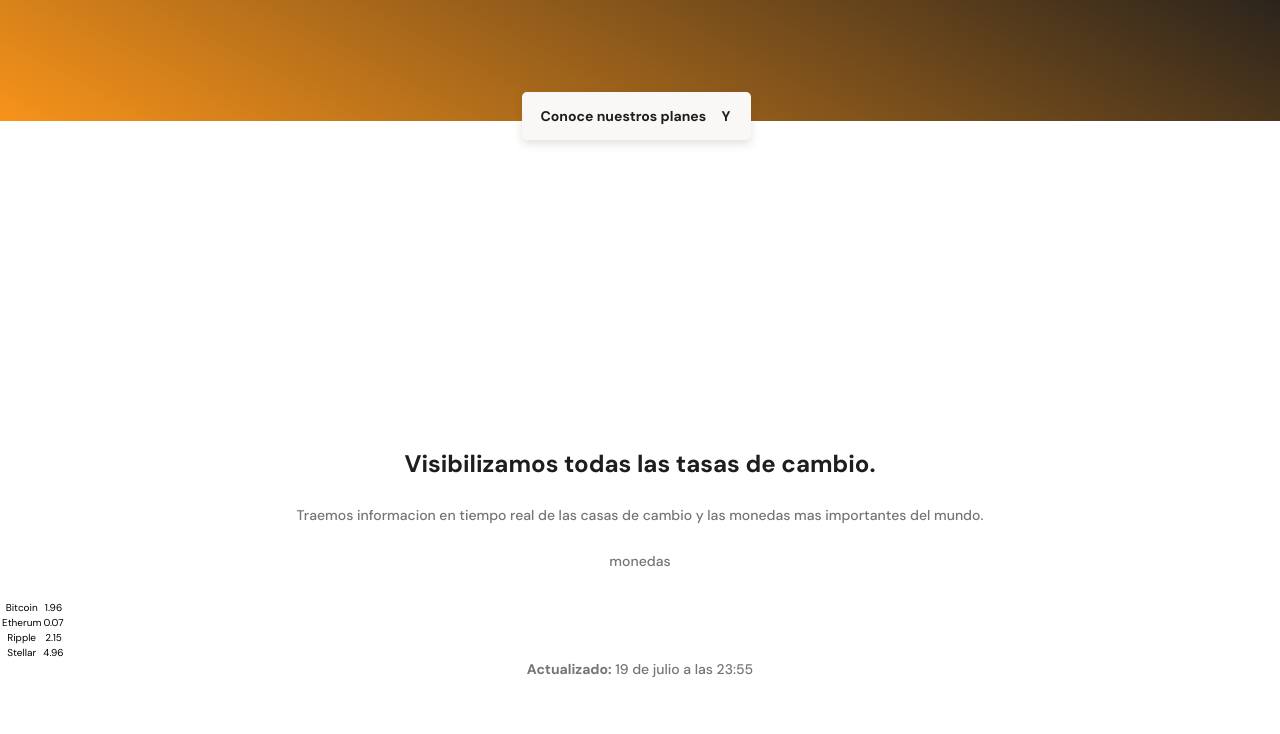
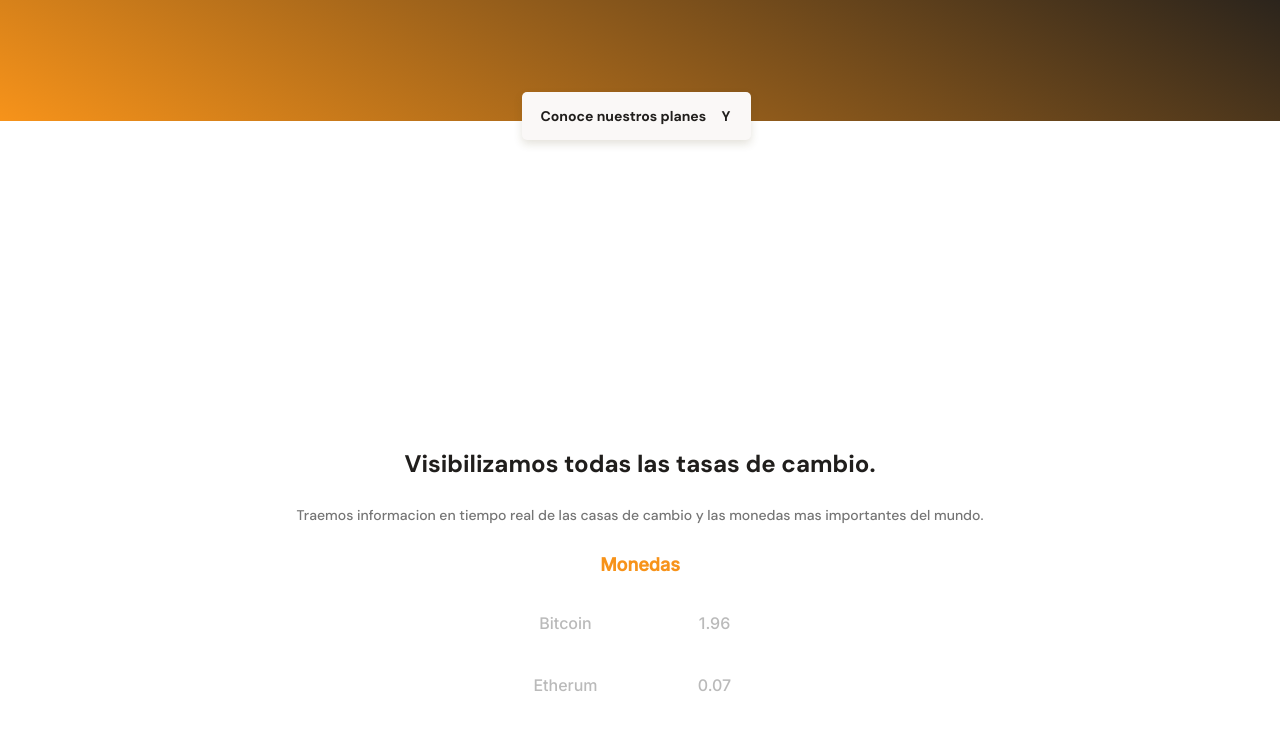
Before and after one commit to ignacio85r/batatabit, a plain HTML site: page index.html in a window 1280 px wide. Shown: the part 213-947 px from the top of the page. Drawn offline with Linux system fonts and the light colour scheme.

Commit message:
Inicio estilos de tabla

```diff
--- a/index.html
+++ b/index.html
@@ -28,7 +28,7 @@
             </div>
             <section class="main-tables-container">
                 <div class="main-currency-table">
-                    <p class="main-currency-table--title">monedas</p>
+                    <p class="main-currency-table--title">Monedas</p>
                     <div class="main-currency-table--container">
                         <table>
                             <tr>
--- a/style.css
+++ b/style.css
@@ -153,3 +153,42 @@ header img {
     line-height: 1.6rem;
     color: #757575;
 }
+
+.main-currency-table {
+    width: 70%;
+    min-width: 235px;
+    max-width: 500px;
+    height: 360px;
+    margin: 0 auto;
+    font-family: "Inter", sans-serif;
+}
+
+.main-currency-table .main-currency-table--title {
+    margin-bottom: 15px;
+    font-size: 1.8rem;
+    font-weight: bold;
+    line-height: 2.3rem;
+    color: var(--bitcoin-orange);
+}
+
+.main-currency-table--container {
+    width: 90%;
+    min-width: 230px;
+    max-width: 300px;
+    height: 250px;
+    margin: 0 auto;
+}
+
+.main-currency-table--container table {
+    width: 100%;
+    height: 100%;
+}
+
+.main-currency-table--container td {
+    width: 50%;
+    font-size: 1.6rem;
+    font-weight: 500;
+    line-height: 1.9rem;
+    color: var(--grey);
+    background-color: var(--just-white);
+}
```
